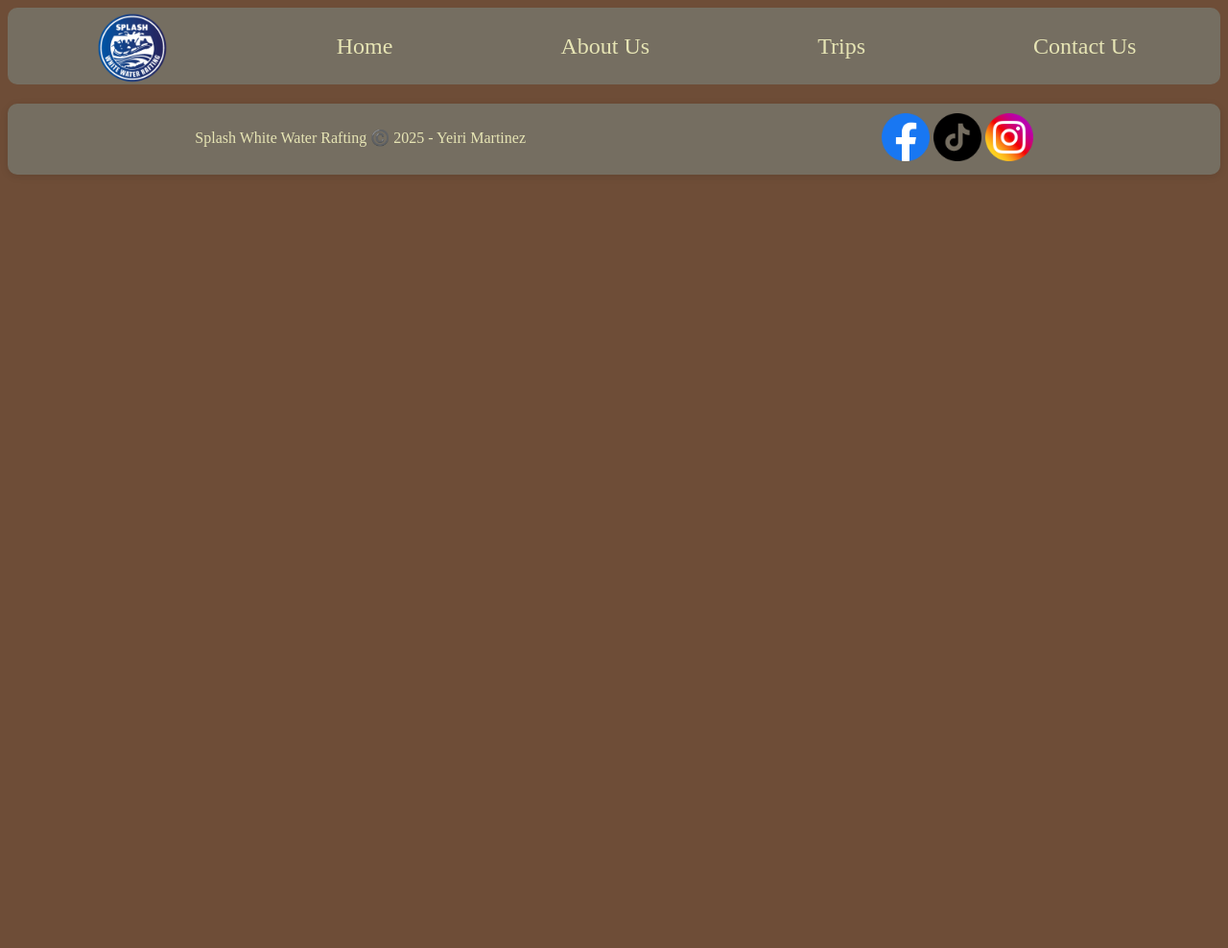
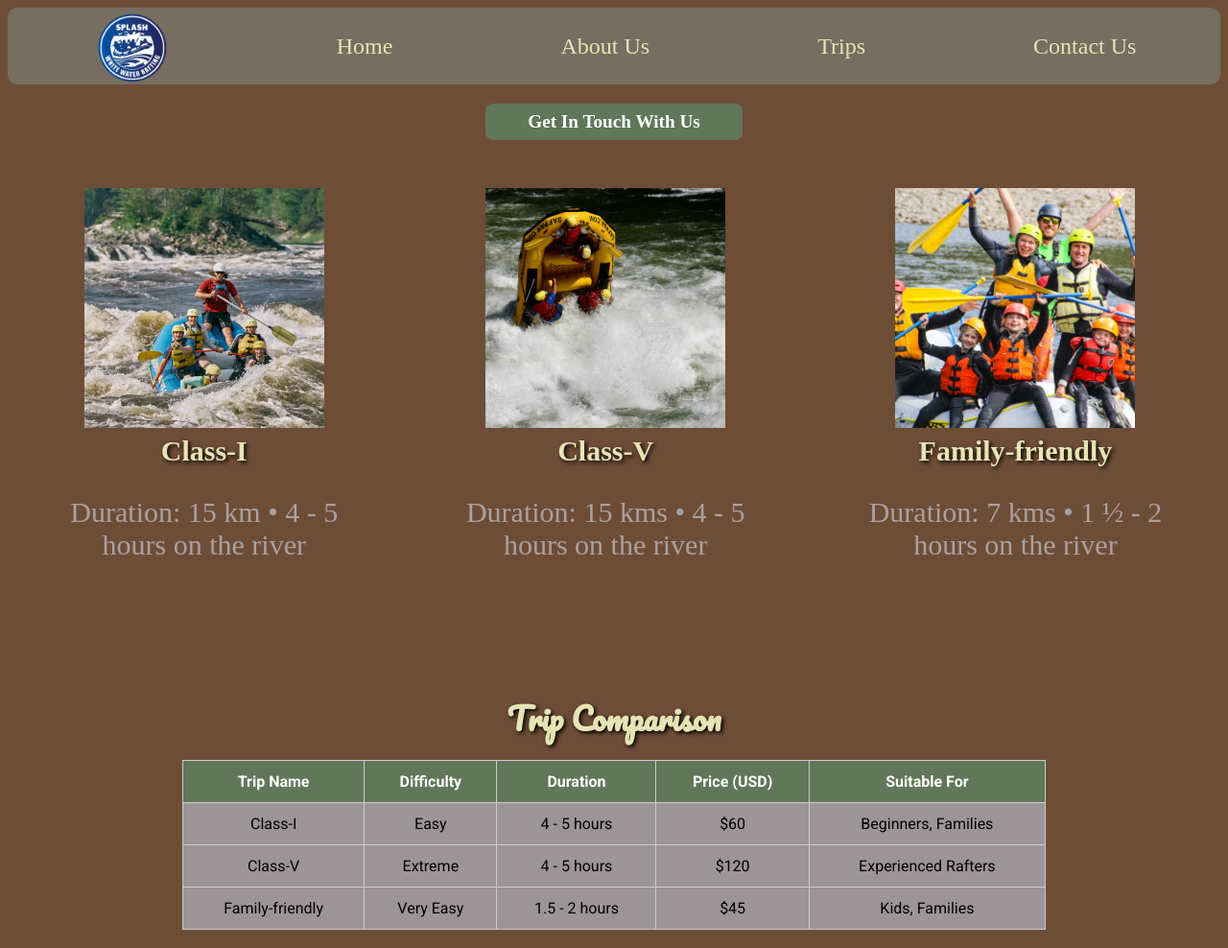
Before and after one commit to YeiriMtz/wdd130, a plain HTML site: page wwr/trips.html in a window 1280 px wide. Shown: the top 988 px of the page at 96% size. Before the commit the page ends 800 px from the top, so only its background shows below. Drawn offline with Linux system fonts and the light colour scheme.

Commit message:
trips page created

```diff
--- a/wwr/rafting.css
+++ b/wwr/rafting.css
@@ -51,8 +51,9 @@ header nav{
 }
 
 .newsletter-button {
-    display: block;
-    width: 50%;
+    display: flex;
+    justify-content: center;
+    width: 20%;
     margin: 20px auto;
     padding: 8px 12px;
     background-color: var(--accent2-color);
@@ -65,6 +66,22 @@ header nav{
     text-align: center;
 }
 
+.get-in-touch-button {
+    display: flex;
+    justify-content: center;
+    width: 20%;
+    margin: 20px auto;
+    padding: 8px;
+    background-color: var(--accent2-color);
+    color: white;
+    font-size: 1em;
+    font-weight: bold;
+    border: none;
+    border-radius: 8px;
+    text-decoration: none;
+    text-align: center;
+    font-size: larger;
+}
 
 
 .happy-employee {
@@ -207,7 +224,7 @@ figure {
 .our-info {
     text-align: center;
     margin: 10px 10px;
-    padding: 50px;
+    padding: 25px;
     border-radius: 10px;
     background-color: rgb(0, 0, 0, 0.5);
     color: var(--secondary-color);
@@ -216,7 +233,7 @@ figure {
 
 form {
     margin: 10px 10px;
-    padding: 50px;
+    padding: 25px;
     background-color: rgb(0, 0, 0, 0.5);
     border-radius: 10px;
     color: var(--secondary-color);
@@ -294,7 +311,7 @@ button {
     border-radius: 8px;
 }
 
-button:hover {
+button:hover, .newsletter-button:hover, .get-in-touch-button:hover {
     background-color: #45a049;
 }
 
@@ -313,6 +330,74 @@ button:hover {
     display: grid;
     grid-template-columns: 50% 50%;
     border-radius: 10px;
+}
+
+.trip-descriptions {
+    display: grid;
+    grid-template-columns: 33% 33% 33%;
+    display: flex;
+    justify-content: center;
+    gap: 5px;
+}
+
+.trip-descriptions img {
+    width: 250px;
+    height: 250px;
+}
+
+.class-one, .class-two, .class-three {
+    display: flex;
+    justify-content: center;
+
+    color: var(--secondary-color);
+    background-color: rgba(0, 0, 0, 0.6);
+    padding: 20px;
+}
+
+.trip-descriptions figcaption{
+    color: var(--secondary-color);
+    font-weight: bold;
+    text-shadow: 2px 2px 4px black;
+}
+
+.trip-descriptions p {
+    color: rgb(172, 160, 160);
+}
+
+.trip-table {
+    margin: 2rem auto;
+    max-width: 900px;
+    padding: 1rem;
+    text-align: center;
+}
+
+.trip-table h2 {
+    font-family: 'Pacifico', cursive;
+    font-size: 2rem;
+    margin-bottom: 1rem;
+    text-shadow: 2px 2px 4px black;
+    color: var(--secondary-color);
+}
+
+table {
+    width: 100%;
+    border-collapse: collapse;
+    font-family: 'Roboto', sans-serif;
+}
+
+th, td {
+    border: 1px solid #ccc;
+    padding: 12px;
+    background-color: var(--accent1-color);
+}
+
+th {
+    background-color: var(--accent2-color);
+    color: white;
+}
+
+tbody tr:nth-child(even) {
+    background-color: var(--accent1-color);
 }
 
 footer {
--- a/wwr/trips.html
+++ b/wwr/trips.html
@@ -4,7 +4,7 @@
 <head>
     <meta charset="UTF-8">
     <meta name="viewport" content="width=device-width, initial-scale=1.0">
-    <meta name="description" content="Get in touch with Splash White Water Rafting. Find our contact details, location, and send us a message directly through our form. We're here to help with any questions or reservations.">
+    <meta name="description" content="Different adventures or trips that the company offerings including available equipment.">
     <title>Splash White Water Rafting - Trips Page</title>
     <link rel="stylesheet" href="rafting.css">
     <!-- typography 1 -->
@@ -30,7 +30,64 @@
     </header>
 
     <main>
+        <!-- Call to action to contact the company. -->
+            <a href="contact.html" class="get-in-touch-button">Get In Touch With Us</a>
 
+            <section class="trip-descriptions">
+                <figure>
+                    <img src="images/class-1.webp" alt="Class-I">
+                    <figcaption>Class-I</figcaption>
+                    <p>Duration: 15 km • 4 - 5 hours on the river</p>
+                </figure>
+                <figure>
+                    <img src="images/class-five.png" alt="Class-V">
+                    <figcaption>Class-V</figcaption>
+                    <p>Duration: 15 kms • 4 - 5 hours on the river</p>
+                </figure>
+                <figure>
+                    <img src="images/family-friendly.webp" alt="Family-friendly">
+                    <figcaption>Family-friendly</figcaption>
+                    <p>Duration: 7 kms • 1 ½ - 2 hours on the river</p>
+                </figure>
+            </section>
+
+            <section class="trip-table">
+                <h2>Trip Comparison</h2>
+                <table>
+                    <thead>
+                        <tr>
+                            <th>Trip Name</th>
+                            <th>Difficulty</th>
+                            <th>Duration</th>
+                            <th>Price (USD)</th>
+                            <th>Suitable For</th>
+                        </tr>
+                    </thead>
+                    <tbody>
+                        <tr>
+                            <td>Class-I</td>
+                            <td>Easy</td>
+                            <td>4 - 5 hours</td>
+                            <td>$60</td>
+                            <td>Beginners, Families</td>
+                        </tr>
+                        <tr>
+                            <td>Class-V</td>
+                            <td>Extreme</td>
+                            <td>4 - 5 hours</td>
+                            <td>$120</td>
+                            <td>Experienced Rafters</td>
+                        </tr>
+                        <tr>
+                            <td>Family-friendly</td>
+                            <td>Very Easy</td>
+                            <td>1.5 - 2 hours</td>
+                            <td>$45</td>
+                            <td>Kids, Families</td>
+                        </tr>
+                    </tbody>
+                </table>
+            </section>
 
     </main>
 
```
Also changed, not shown: wwr/about.html (+1 -0 lines), wwr/index.html (+1 -1 lines), wwr/images/class-1.webp (added), wwr/images/class-five.png (added), wwr/images/family-friendly.webp (added).
